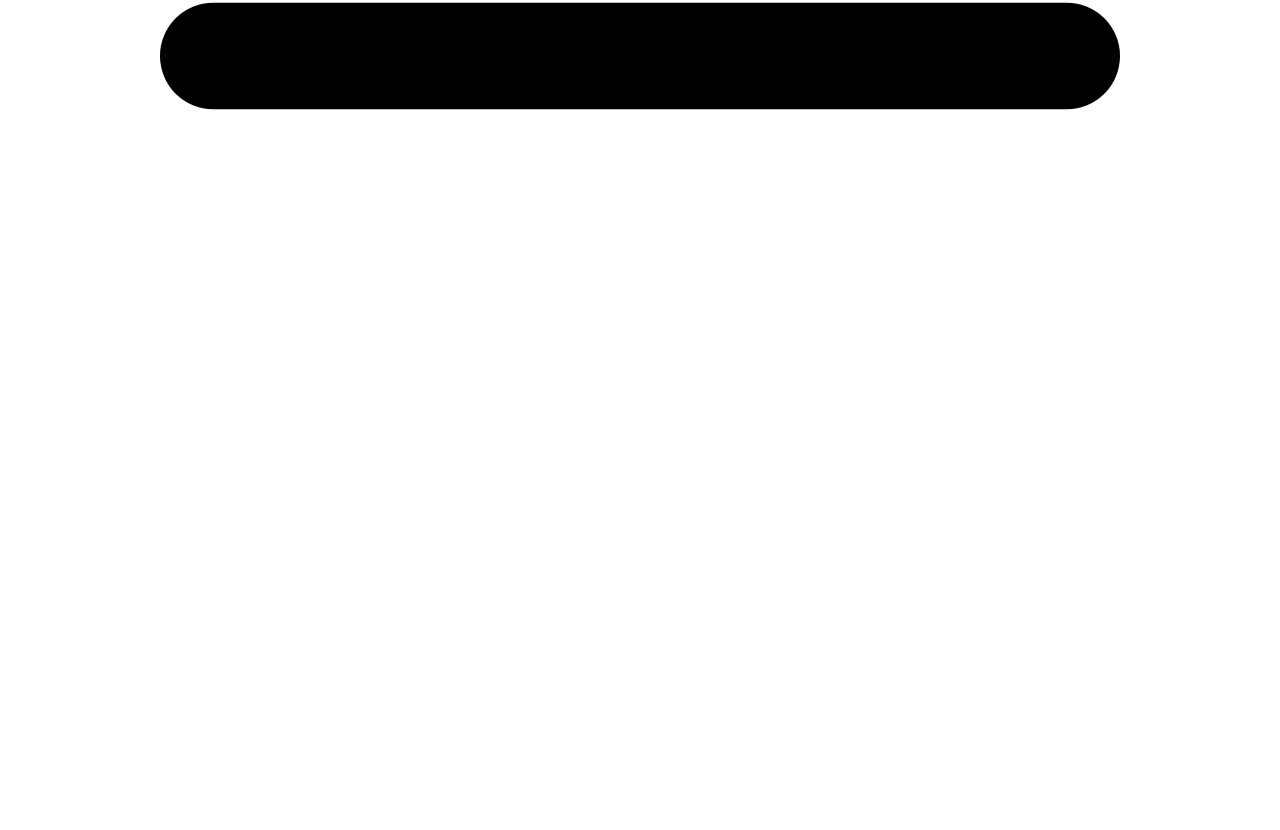
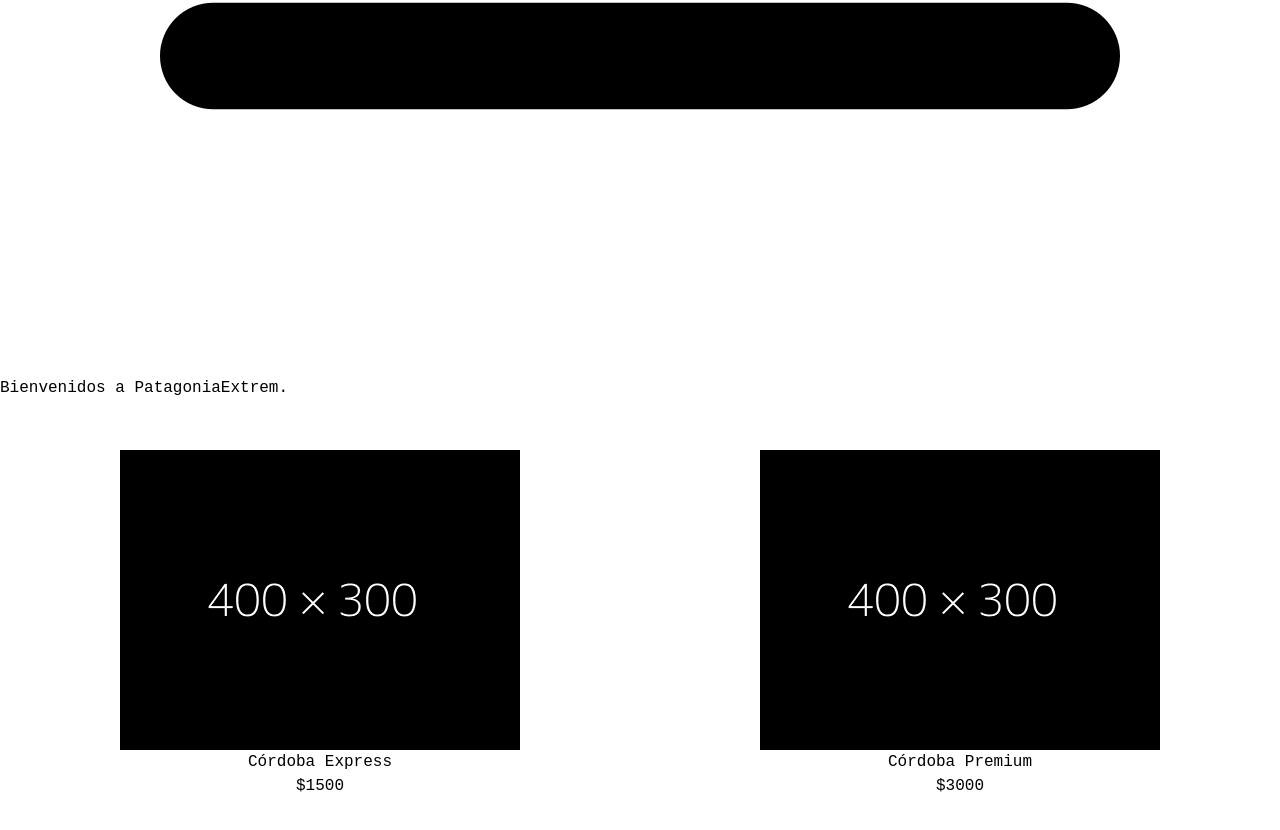
Before and after one commit to cmanente89/patagoniaextrem-v2, a React (Vite) app: page /category/cordoba in a window 1280 px wide. Shown: the part 1032-1862 px from the top of the page. Before the commit the page ends 1408 px from the top, so only its background shows below. Built offline with nearby package versions, Linux system fonts and the light colour scheme.

Commit message:
continuo con routes

```diff
--- a/src/App.jsx
+++ b/src/App.jsx
@@ -16,9 +16,9 @@ function App() {
       <NavBar />
       <Routes>
         <Route path="/" element={ <ItemListContainer greeting={"Bienvenidos a PatagoniaExtrem."} /> }/>
-        <Route />
-        {/* <ItemListContainer greeting={"Bienvenidos a PatagoniaExtrem."}   />
-        <ItemDetailContainer /> */}
+        <Route path="/category/:idCategory" element={ <ItemListContainer greeting={"Bienvenidos a PatagoniaExtrem."} /> } />
+         <Route path="/detail/:idProduct" element= {<ItemDetailContainer />} />
+
       </Routes>
 
 
--- a/src/components/ItemDetailContainer/ItemDetailContainer.jsx
+++ b/src/components/ItemDetailContainer/ItemDetailContainer.jsx
@@ -7,13 +7,13 @@ import "./ItemDetailContainer.css"
 const ItemDetailContainer = () => {
   const [product, setProduct] = useState({})
 
-//   const { idProduct } = useParams()
+  const { idProduct } = useParams()
 
   useEffect(()=> {
 
     getProducts()
       .then( (data) => {
-        const productFind = data.find( (dataProduct) => dataProduct.id === "paq001" )
+        const productFind = data.find( (dataProduct) => dataProduct.id === idProduct )
         setProduct(productFind)
       })
 
--- a/src/components/ItemListContainer/Item.jsx
+++ b/src/components/ItemListContainer/Item.jsx
@@ -2,13 +2,13 @@ import { Link } from "react-router-dom"
 
 const Item = ({ product }) => {
     return (
-        <div className="item">
+        <Link to={"/detail/"+product.id} className="item">
             <img src={product.image} className="img-item" alt="" />
             <p className="text-item">{product.name}</p>
             <p className="text-item">${product.price}</p>
 
             {/* <Link to={"/detail/" + product.id}>Ver detalles</Link> */}
-        </div>
+        </Link>
     )
 }
 
--- a/src/components/ItemListContainer/ItemListContainer.jsx
+++ b/src/components/ItemListContainer/ItemListContainer.jsx
@@ -18,11 +18,11 @@ const ItemListContainer = ({ greeting }) => {
     getProducts()
       .then((data) => {
         if (idCategory) {
-          //filtrar la data por ese valor
+          //filtrar la data por ese valor y guarda en la variable de estado solo los prod filtrados
           const filterProducts = data.filter((product) => product.category === idCategory)
           setProducts(filterProducts)
         } else {
-          //guardar toda la lista de los productos
+          //guarda en la variable de estado todos los productos
           setProducts(data)
         }
       })
@@ -33,6 +33,7 @@ const ItemListContainer = ({ greeting }) => {
         console.log("termino la promesa")
       })
   }, [idCategory])
+  // si idCategory cambia el array lo detecta y ejecuta el código nuevamente
 
 
   return (
--- a/src/components/NavBar/NavBar.jsx
+++ b/src/components/NavBar/NavBar.jsx
@@ -1,5 +1,5 @@
 import CartWidget from "./CartWidget"
-import { NavLink } from "react-router-dom"
+import { NavLink, Link } from "react-router-dom"
 
 const NavBar = () => {
   return (
@@ -9,13 +9,13 @@ const NavBar = () => {
           {/* navbar */}
           <nav className="flex justify-between bg-gray-900 text-white w-screen">
             <div className="px-5 xl:px-12 py-6 flex w-full items-center">
-              <a className="text-3xl font-bold font-heading" href="#">
+              <Link to="/" className="text-3xl font-bold font-heading" href="#">
                 {/* <img class="h-9" src="logo.png" alt="logo"> */}
                 PatagoniaExtrem.
-              </a>
+              </Link>
               {/* Nav Links */}
 
-              {/* hacer el hover!!!!!!!!!!!!!!! */}
+              {/* hacer el hover en css !!!!!!!!!!!!!!! */}
 
 
               <ul className="hidden md:flex px-4 mx-auto font-semibold font-heading space-x-12">
```
